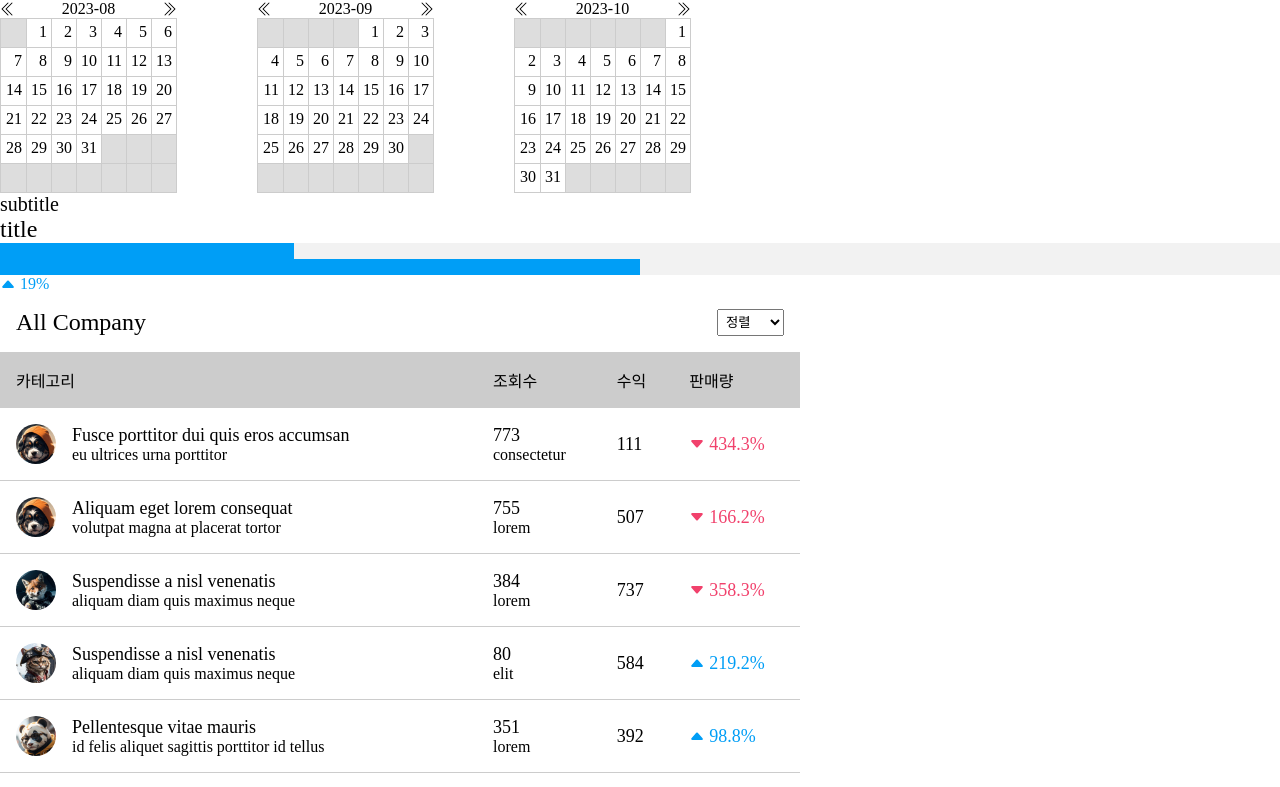
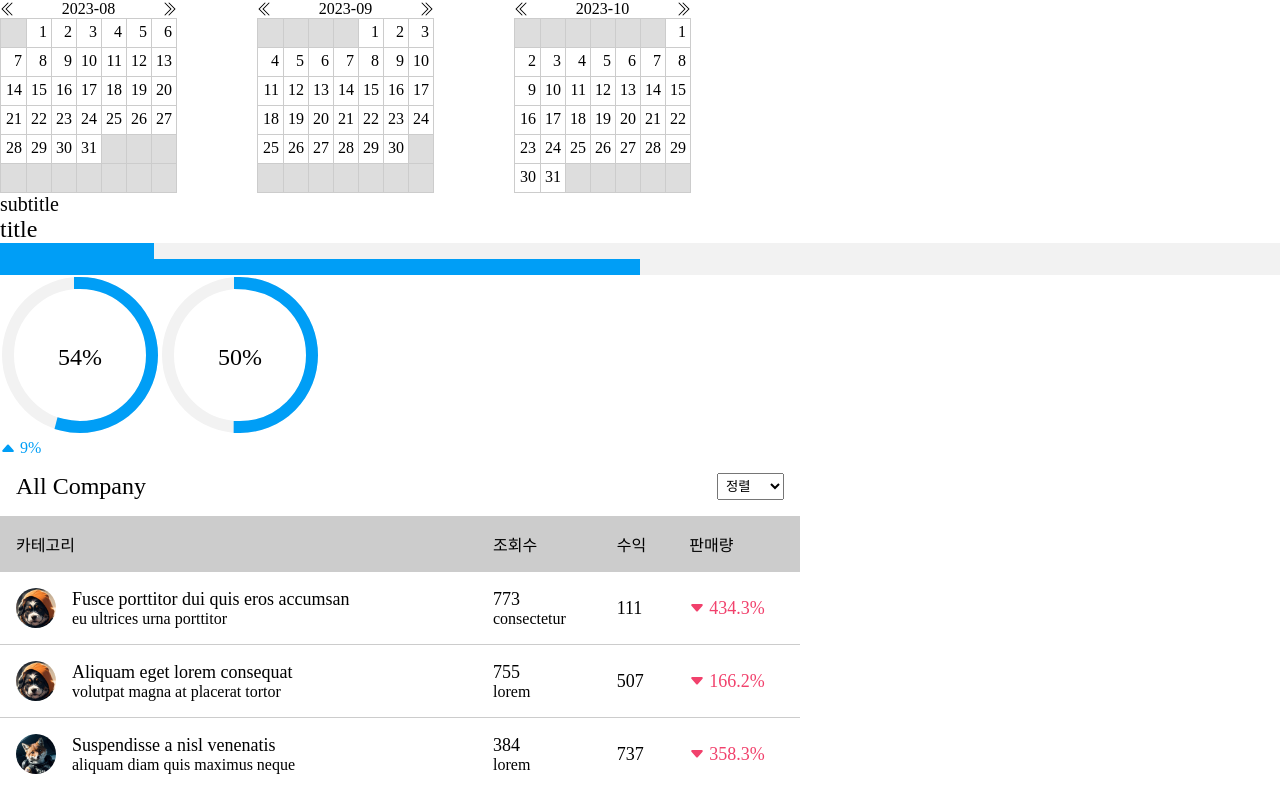
Before and after one commit to city-kim/vue_report, a Vue app: page / in a window 1280 px wide. Shown: the top 787 px of the page. Built offline with nearby package versions, Linux system fonts and the light colour scheme.

Commit message:
new progress circle
- progress circle 추가
- progressFill의 명칭을 progressLine으로 변경
- number_converter의 주석을 수정(최대 100이 아님)

```diff
--- /dev/null
+++ b/src/components/progressCircle.vue
@@ -0,0 +1,92 @@
+<script lang="ts" setup>
+import { ref, computed } from 'vue'
+import { getRate } from '@/util/number_converter'
+import { getCssVar } from '@/util/color'
+const props = defineProps({
+  width: {
+    type: String,
+    required: false,
+    default: '10rem'
+  },
+  height: {
+    type: String,
+    required: false,
+    default: '10rem'
+  },
+  base: Number,
+  compare: Number,
+  percent: Number,
+  color: {
+    type: String,
+    required: false,
+    default: getCssVar('--c-blue')
+  },
+  strokeWidth: {
+    type: Number,
+    required: false,
+    default: 12
+  }
+})
+
+const svg = ref<SVGElement|null>(null) // svg element
+
+// props.percent가 있다면 그대로 없다면 비율계산
+const percent = computed(() => props.percent ? props.percent : getRate(props.compare, props.base))
+//  svg의 strokeDasharray 계산 svg의 크기 * 2 * Math.PI * 0.45(circle의 r값이 45%이기 때문에 0.45를 곱해준다)
+const strokeDasharray = computed(() => svg.value?.clientWidth ? Number((svg.value?.clientWidth * 2 * Math.PI * 0.45).toFixed(2)) : 0)
+const strokeDashoffset = computed(() => {
+  // strokeDashoffset 계산 최대 100이 되도록 한다
+  const per = percent.value / 100
+  return strokeDasharray.value ? strokeDasharray.value * (1 - per) : 0
+})
+
+</script>
+<template>
+  <div class="progress-circle">
+    <svg
+      ref="svg"
+      :width="props.width"
+      :height="props.height"
+    >
+      <circle
+        cx="50%"
+        cy="50%"
+        r="45%"
+        :stroke-width="strokeWidth"
+      />
+      <circle
+        cx="50%"
+        cy="50%"
+        r="45%"
+        :stroke-width="strokeWidth"
+        :style="{ strokeDasharray: `${strokeDasharray}px`, strokeDashoffset: `${strokeDashoffset}px` }"
+      />
+    </svg>
+    <p>{{ percent }}%</p>
+  </div>
+</template>
+<style lang="scss">
+.progress-circle {
+  display: inline-block;
+  position: relative;
+  svg {
+    transform: rotate(-90deg);
+    fill: none;
+    circle:first-child {
+      stroke: var(--color-bg-mute);
+    }
+    circle:last-child {
+      stroke: var(--c-blue);
+      stroke-linecap: square;
+      transition: stroke-dashoffset 1s ease-in-out;
+    }
+  }
+  p {
+    font-size: 1.5em;
+    position: absolute;
+    top: 50%;
+    left: 50%;
+    transform: translate(-50%, -50%);
+  }
+}
+</style>
--- a/src/components/progressFill.vue
+++ b/src/components/progressLine.vue
@@ -39,9 +39,9 @@ onMounted(() => {
 
 </script>
 <template>
-  <div class="component-progress">
+  <div class="progress-line">
     <div
-      class="component-progress-size"
+      class="progress-line-size"
       :style="{
         height: height,
         width: size + '%',
@@ -51,10 +51,10 @@ onMounted(() => {
   </div>
 </template>
 <style lang="scss">
-.component-progress {
+.progress-line {
   width: 100%;
   background: var(--color-bg-mute);
-  .component-progress-size {
+  .progress-line-size {
     width: 0%;
     transition: width 0.5s ease-in-out;
     min-height: 1rem;
--- a/src/util/number_converter.ts
+++ b/src/util/number_converter.ts
@@ -2,7 +2,7 @@
  * from에서 to로 변하면 얼마나 증감한지 구하기
  * @param from number 비교할 대상
  * @param to number 비교될 값
- * @returns 1~100 사이의 값 (값이 하나라도 없으면 0)
+ * @returns 전달된 값에대한 비율 (값이 하나라도 없으면 0)
  */
 const getPercent = (from?: number, to?: number) => {
   if (!from || !to) return 0
@@ -13,7 +13,7 @@ const getPercent = (from?: number, to?: number) => {
  * count가 totalCount에서 몇프로를 차지하는지 구하기
  * @param count number 구할값
  * @param totalCount number 전체값
- * @returns 1~100 사이의 값 (값이 하나라도 없으면 0)
+ * @returns 전달된 값에 대한 비율 (값이 하나라도 없으면 0)
  */
 const getRate = (count?: number, totalCount?: number) => {
   if (!count || !totalCount) return 0
--- a/src/views/SimpleComponents.vue
+++ b/src/views/SimpleComponents.vue
@@ -4,7 +4,8 @@ import { ref, computed } from 'vue'
 
 import CompareCalendar from '@/components/compareCalendar.vue'
 import TitleWithSubtitle from '@/components/titleWithSubtitle.vue'
-import ProgressFill from '@/components/progressFill.vue'
+import progressLine from '@/components/progressLine.vue'
+import progressCircle from '@/components/progressCircle.vue'
 import PercentWithIcon from '@/components/percentWithIcon.vue'
 import DataTable from '@/components/dataTable.vue'
 import ContentsPagination from '@/components/contentsPagination.vue'
@@ -61,11 +62,18 @@ const pageRows = computed(() => data.rows.slice((page.value-1)*pageSize, page.va
       title="title"
       subtitle="subtitle"
     />
-    <ProgressFill
+    <progressLine
       :base="100"
       :compare="Math.floor(Math.random() * 100)"
     />
-    <ProgressFill
+    <progressLine
+      :percent="50"
+    />
+    <progressCircle
+      :base="100"
+      :compare="Math.floor(Math.random() * 100)"
+    />
+    <progressCircle
       :percent="50"
     />
     <PercentWithIcon
```
